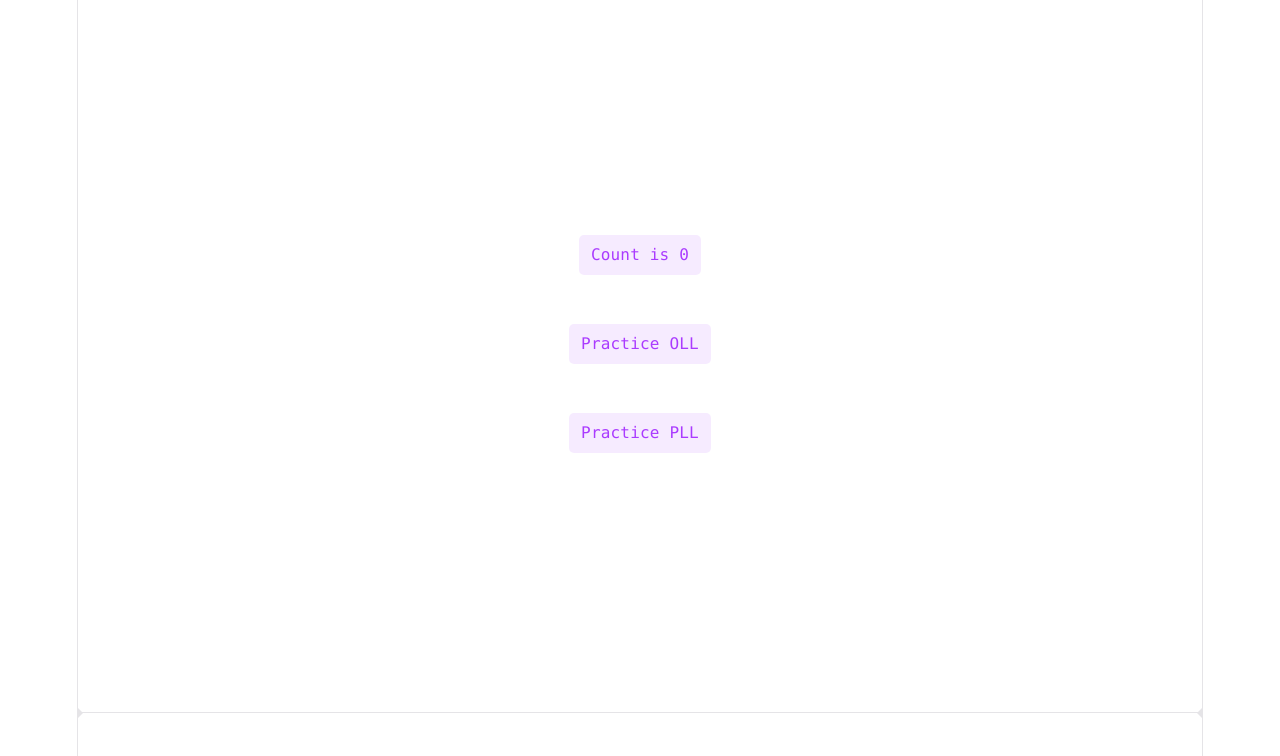
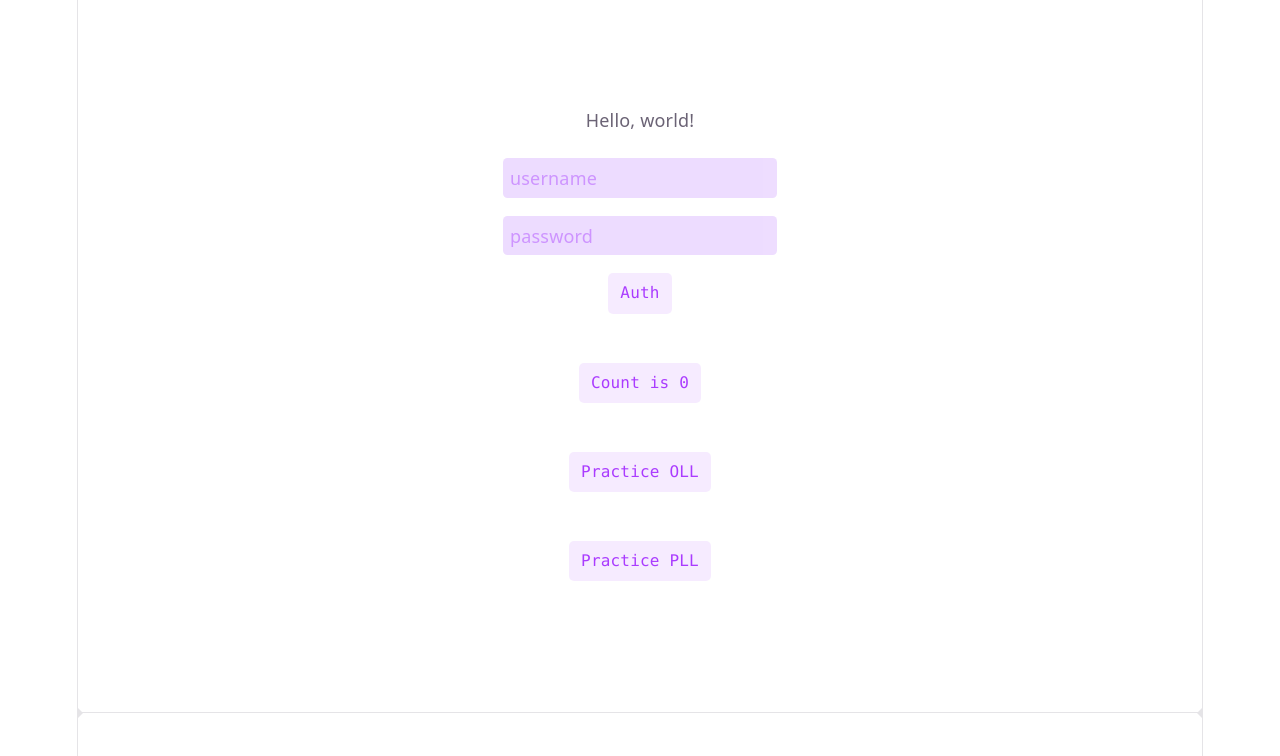
Before and after one commit to kewada661/puzzle-practice, a React (Vite) app: page / in a window 1280 px wide. Shown: the top 756 px of the page. Built offline with nearby package versions, Linux system fonts and the light colour scheme.

Commit message:
Created Auth component
App now uses auth hook to make login, logout request to server.

```diff
--- a/src/api/auth.ts
+++ b/src/api/auth.ts
@@ -2,21 +2,18 @@ import type { LoginCredentials, User } from "../types";
 import { apiRequest } from "./client";
 
 export const loginRequest = async (credentials: LoginCredentials): Promise<User> => {
-  return apiRequest<User>("auth/login",
+  return apiRequest<User>("/auth/login",
     {
       method: "POST",
-      body: JSON.stringify({
-        username: credentials.username,
-        password: credentials.password
-      })
+      body: JSON.stringify(credentials)
     }
   )
 }
 
 export const logoutRequest = async (): Promise<void> => {
-  return apiRequest<void>("auth/logout");
+  return apiRequest<void>("/auth/logout");
 }
 
 export const refreshTokenRequest = async (): Promise<User> => {
-  return apiRequest<User>("auth/refresh");
+  return apiRequest<User>("/auth/refresh");
 }
--- a/src/api/client.ts
+++ b/src/api/client.ts
@@ -13,7 +13,7 @@ export const apiRequest = async <T>(endpoint: string, options: RequestInit = {})
 
   if (!response.ok) {
     const errorBody = await response.json().catch(() => null);
-    throw new Error(`${errorBody?.message ?? `Request failed with status code ${response.status}`} at /api/${endpoint}`)
+    throw new Error(`${errorBody?.message ?? `Request failed with status code ${response.status}`} at /api${endpoint}`)
   }
 
   return response.json() as T;
--- /dev/null
+++ b/src/components/Auth.tsx
@@ -0,0 +1,76 @@
+import { useState, type FormEvent, type SubmitEventHandler } from "react";
+import { useAuth } from "../hooks";
+
+export const Auth = () => {
+  const [username, setUsername] = useState<string>("");
+  const [password, setPassword] = useState<string>("");
+  const {
+    user,
+    isAuthenticated,
+    loading,
+    login,
+    logout
+  } = useAuth();
+
+  const handleSubmit = async (e: React.SubmitEvent) => {
+    e.preventDefault();
+    try {
+      await login({username: username, password: password});
+    } catch (e) {
+      console.error(e);
+    }
+  }
+
+  const handleLogout = async () => {
+    try {
+      await logout();
+    } catch (e) {
+      console.error(e);
+    }
+  }
+  return (
+    <>
+      <p>Hello, {isAuthenticated && user ? (user.username) : ("world")}!</p>
+      {(isAuthenticated) ? (
+        <button
+          className="counter"
+          onClick={handleLogout}
+        >
+          Logout
+        </button>
+      ) : (
+        (loading) ? (
+          "Logging you in..."
+        ) : (
+        <form
+          className="flex flex-col place-items-center gap-4"
+          onSubmit={handleSubmit}
+        >
+          <input
+            id="username"
+            autoComplete="on"
+            className="text-purple-900 bg-purple-200 opacity-80 rounded p-1.5 placeholder:text-purple-400"
+            placeholder="username"
+            onChange={(e) => setUsername(e.target.value)}
+          />
+          <input
+            id="foo"
+            autoComplete="on"
+            className="text-purple-900 bg-purple-200 opacity-80 rounded p-1.5 placeholder:text-purple-400 "
+            placeholder="password"
+            onChange={(e) => setPassword(e.target.value)}
+          />
+          <button
+            type="submit"
+            className="counter"
+            disabled={loading}
+          >
+            Auth
+          </button>
+        </form>
+
+        )
+      )}
+    </>
+  )
+}
--- a/src/components/index.ts
+++ b/src/components/index.ts
@@ -1,5 +1,11 @@
 import { Header } from "./Header";
 import { Timer } from "./Timer";
-import { Case } from "./Case"
+import { Case } from "./Case";
+import { Auth } from "./Auth"
 
-export { Header, Timer, Case };
+export {
+  Header,
+  Timer,
+  Case,
+  Auth
+};
--- a/src/hooks/useAuth.ts
+++ b/src/hooks/useAuth.ts
@@ -27,6 +27,7 @@ export const useAuth = (): useAuthResults => {
     setError(null);
     try {
       const user = await AuthAPI.loginRequest(credentials);
+      console.log (user);
       setUser(user);
     } catch (error) {
       const normalizedError = error instanceof Error ? error : new Error("Login failed");
--- a/src/main.tsx
+++ b/src/main.tsx
@@ -1,9 +1,13 @@
 import { StrictMode } from 'react'
 import { createRoot } from 'react-dom/client'
+import { useAuthContext } from './context'
 import './index.css'
 import App from './App.tsx'
+import { AuthContextProvider } from './context/AuthContext.tsx'
 createRoot(document.getElementById('root')!).render(
   <StrictMode>
-    <App />
+    <AuthContextProvider>
+      <App />
+    </AuthContextProvider>
   </StrictMode>,
 )
--- a/src/scenes/Home.tsx
+++ b/src/scenes/Home.tsx
@@ -1,9 +1,10 @@
-import { useState } from 'react'
-import type { Scene } from '../types/scene'
-import reactLogo from '/src/assets/react.svg'
-import viteLogo from '/src/assets/vite.svg'
-import heroImg from '/src/assets/hero.png'
-import '../Home.css'
+import { useState } from 'react';
+import type { Scene } from '../types/scene';
+import { Auth } from '../components';
+// import reactLogo from '/src/assets/react.svg';
+// import viteLogo from '/src/assets/vite.svg';
+// import heroImg from '/src/assets/hero.png';
+import '../Home.css';
 
 interface HomeProps {
   changeScene: (scene: Scene) => void;
@@ -15,6 +16,7 @@ export const Home = ({changeScene}: HomeProps) => {
   return (
     <>
       <section id="center">
+        <Auth />
         <button
           type="button"
           className="counter"
```
